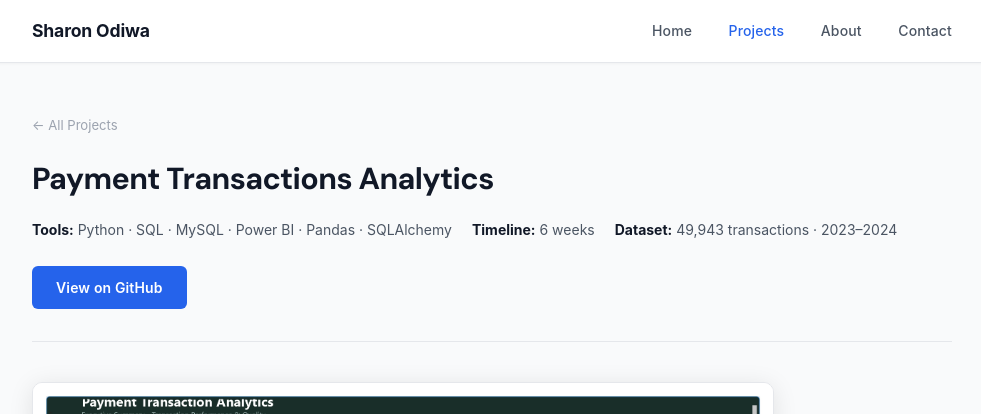
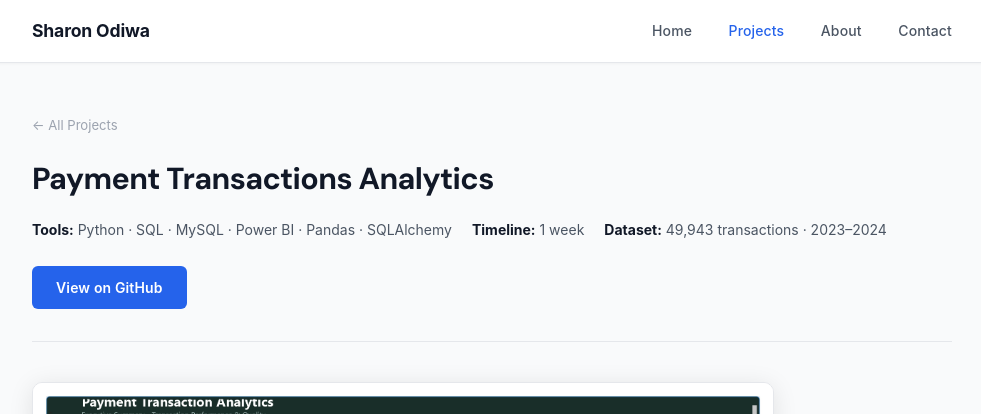
Before and after one commit to Justsharon/sharonodiwa, a Jekyll site: the page built from _projects/payment_transactions.md, in a window 1280 px wide and 900 px high. Shown: the top 414 px of the window, without its empty margins (148-1129 px from the left). Built offline with Jekyll 4.4.1, drawn with Linux system fonts in a browser that asks for light colours.

Commit message:
fix: minor fix
Signed-off-by: Justsharon <odiwasharon@gmail.com>

```diff
--- a/_projects/payment_transactions.md
+++ b/_projects/payment_transactions.md
@@ -4,7 +4,7 @@ title: Payment Transactions Analytics
 summary: Built an end-to-end payment pipeline processing 49,943 transactions — identified a systemic 58% failure rate and 83% timestamp coverage gap across 2023–2024, surfaced through Python, MySQL, and Power BI.
 image: assets/images/payment_transactions_page-0001.jpg
 tech: Python · SQL · MySQL · Power BI · Pandas · SQLAlchemy
-timeline: 6 weeks
+timeline: 1 week
 dataset_size: 49,943 transactions · 2023–2024
 github: https://github.com/Justsharon/payment_transactions_analytics
 status: complete
```
